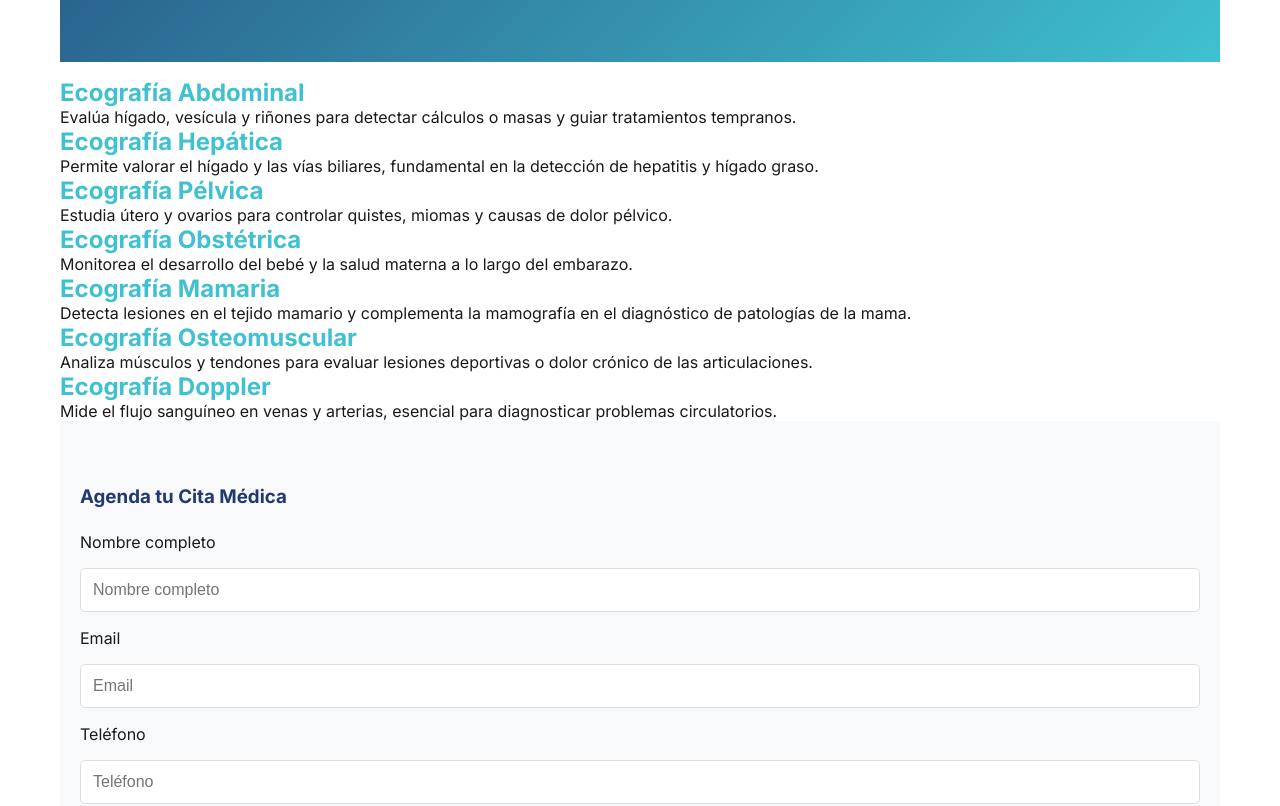
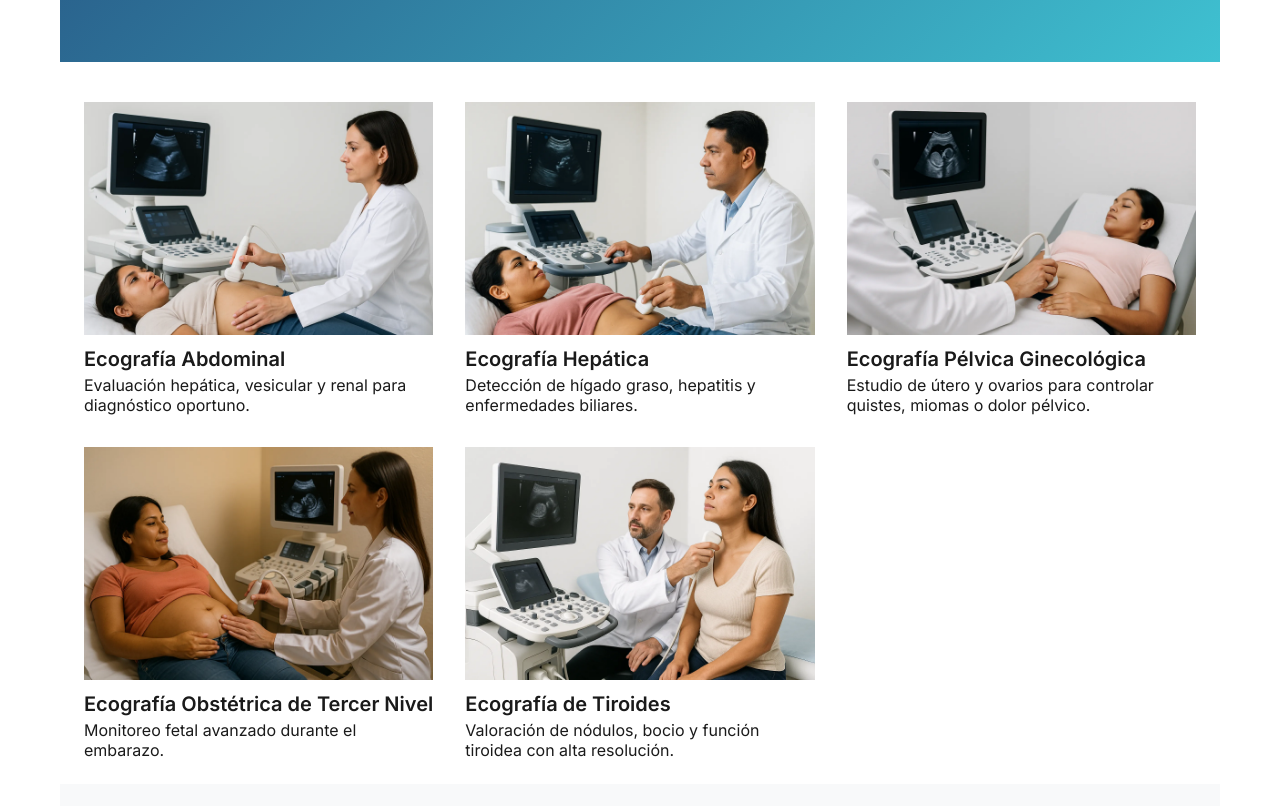
Before and after one commit to gstvgrc/verasalud-website, a Next.js app: page /servicios/ecografias in a window 1280 px wide. Shown: the part 566-1372 px from the top of the page. Built offline with nearby package versions, Linux system fonts and the light colour scheme.

Commit message:
feat: add ecografias landing grid with metadata

```diff
--- a/app/Home.module.css
+++ b/app/Home.module.css
@@ -290,6 +290,36 @@
 
 .ecografiaLinks a:hover {
   text-decoration: underline;
+}
+
+.ecografiaGrid {
+  margin-top: 1rem;
+  display: grid;
+  grid-template-columns: 1fr;
+  gap: 2rem;
+  padding: 1.5rem;
+}
+
+@media (min-width: 768px) {
+  .ecografiaGrid {
+    grid-template-columns: repeat(2, 1fr);
+  }
+}
+
+@media (min-width: 1024px) {
+  .ecografiaGrid {
+    grid-template-columns: repeat(3, 1fr);
+  }
+}
+
+.ecografiaCard h2 {
+  font-size: 1.25rem;
+  font-weight: 600;
+  margin-top: 0.5rem;
+}
+
+.ecografiaCard p {
+  margin-top: 0.25rem;
 }
 
 /* Convenios Section */
--- a/app/servicios/ecografias/page.js
+++ b/app/servicios/ecografias/page.js
@@ -17,7 +17,7 @@ export const metadata = {
       { url: '/og-image.jpg', width: 1200, height: 630, alt: 'Ecografías en VeraSalud Cali' }
     ],
     locale: 'es_CO',
-    type: 'article'
+    type: 'website'
   },
   twitter: {
     card: 'summary_large_image',
@@ -32,7 +32,39 @@ export default function EcografiasPage() {
     '@type': 'CollectionPage',
     name: 'Ecografías en VeraSalud',
     description: 'Listado de servicios de ecografías convencionales y Doppler en Cali',
-    url: 'https://verasalud.com/servicios/ecografias'
+    url: 'https://verasalud.com/servicios/ecografias',
+    itemListElement: [
+      {
+        '@type': 'ListItem',
+        position: 1,
+        name: 'Ecografía Abdominal',
+        url: 'https://verasalud.com/servicios/ecografias/abdominal'
+      },
+      {
+        '@type': 'ListItem',
+        position: 2,
+        name: 'Ecografía Hepática',
+        url: 'https://verasalud.com/servicios/ecografias/hepatica'
+      },
+      {
+        '@type': 'ListItem',
+        position: 3,
+        name: 'Ecografía Pélvica Ginecológica',
+        url: 'https://verasalud.com/servicios/ecografias/pelvica'
+      },
+      {
+        '@type': 'ListItem',
+        position: 4,
+        name: 'Ecografía Obstétrica de Tercer Nivel',
+        url: 'https://verasalud.com/servicios/ecografias/obstetrica/tercer-nivel'
+      },
+      {
+        '@type': 'ListItem',
+        position: 5,
+        name: 'Ecografía de Tiroides',
+        url: 'https://verasalud.com/servicios/ecografias/tiroides'
+      }
+    ]
   }
 
   return (
@@ -62,56 +94,86 @@ export default function EcografiasPage() {
         />
       </section>
 
-      <section className={styles.ecografiaLinks}>
-        <h2>
-          <Link href="/servicios/ecografias/abdominal">Ecografía Abdominal</Link>
-        </h2>
-        <p>
-          Evalúa hígado, vesícula y riñones para detectar cálculos
-          o masas y guiar tratamientos tempranos.
-        </p>
-        <h2>
-          <Link href="/servicios/ecografias/hepatica">Ecografía Hepática</Link>
-        </h2>
-        <p>
-          Permite valorar el hígado y las vías biliares, fundamental en la
-          detección de hepatitis y hígado graso.
-        </p>
-        <h2>
-          <Link href="/servicios/ecografias/pelvica">Ecografía Pélvica</Link>
-        </h2>
-        <p>
-          Estudia útero y ovarios para controlar quistes, miomas y causas de
-          dolor pélvico.
-        </p>
-        <h2>
-          <Link href="/servicios/ecografias/obstetrica">Ecografía Obstétrica</Link>
-        </h2>
-        <p>
-          Monitorea el desarrollo del bebé y la salud materna a lo largo del
-          embarazo.
-        </p>
-        <h2>
-          <Link href="/servicios/ecografias/mamaria">Ecografía Mamaria</Link>
-        </h2>
-        <p>
-          Detecta lesiones en el tejido mamario y complementa la mamografía en
-          el diagnóstico de patologías de la mama.
-        </p>
-        <h2>
-          <Link href="/servicios/ecografias/osteomuscular">Ecografía Osteomuscular</Link>
-        </h2>
-        <p>
-          Analiza músculos y tendones para evaluar lesiones deportivas o
-          dolor crónico de las articulaciones.
-        </p>
-        <h2>
-          <Link href="/servicios/ecografias/doppler">Ecografía Doppler</Link>
-        </h2>
-        <p>
-          Mide el flujo sanguíneo en venas y arterias, esencial para
-          diagnosticar problemas circulatorios.
-        </p>
+      <section className={styles.ecografiaGrid}>
+        <article className={styles.ecografiaCard}>
+          <Link href="/servicios/ecografias/abdominal">
+            <Image
+              src="/ecografia-abdominal-verasalud-cali.webp"
+              alt="Ecografía abdominal en Cali - VeraSalud"
+              width={500}
+              height={300}
+              sizes="(max-width: 768px) 100vw, (max-width: 1200px) 50vw, 33vw"
+              style={{ width: '100%', height: 'auto' }}
+              priority
+            />
+            <h2>Ecografía Abdominal</h2>
+            <p>Evaluación hepática, vesicular y renal para diagnóstico oportuno.</p>
+          </Link>
+        </article>
+
+        <article className={styles.ecografiaCard}>
+          <Link href="/servicios/ecografias/hepatica">
+            <Image
+              src="/ecografia-hepatica-verasalud-cali.webp"
+              alt="Ecografía hepática en Cali - VeraSalud"
+              width={500}
+              height={300}
+              sizes="(max-width: 768px) 100vw, (max-width: 1200px) 50vw, 33vw"
+              style={{ width: '100%', height: 'auto' }}
+              loading="lazy"
+            />
+            <h2>Ecografía Hepática</h2>
+            <p>Detección de hígado graso, hepatitis y enfermedades biliares.</p>
+          </Link>
+        </article>
+
+        <article className={styles.ecografiaCard}>
+          <Link href="/servicios/ecografias/pelvica">
+            <Image
+              src="/ecografia-pelvica-ginecologica-verasalud-cali.webp"
+              alt="Ecografía pélvica ginecológica en Cali - VeraSalud"
+              width={500}
+              height={300}
+              sizes="(max-width: 768px) 100vw, (max-width: 1200px) 50vw, 33vw"
+              style={{ width: '100%', height: 'auto' }}
+              loading="lazy"
+            />
+            <h2>Ecografía Pélvica Ginecológica</h2>
+            <p>Estudio de útero y ovarios para controlar quistes, miomas o dolor pélvico.</p>
+          </Link>
+        </article>
+
+        <article className={styles.ecografiaCard}>
+          <Link href="/servicios/ecografias/obstetrica/tercer-nivel">
+            <Image
+              src="/ecografia-obstetrica-tercer-nivel-verasalud-cali.webp"
+              alt="Ecografía obstétrica tercer nivel en Cali - VeraSalud"
+              width={500}
+              height={300}
+              sizes="(max-width: 768px) 100vw, (max-width: 1200px) 50vw, 33vw"
+              style={{ width: '100%', height: 'auto' }}
+              loading="lazy"
+            />
+            <h2>Ecografía Obstétrica de Tercer Nivel</h2>
+            <p>Monitoreo fetal avanzado durante el embarazo.</p>
+          </Link>
+        </article>
+
+        <article className={styles.ecografiaCard}>
+          <Link href="/servicios/ecografias/tiroides">
+            <Image
+              src="/ecografia-tiroides-verasalud-cali.webp"
+              alt="Ecografía de tiroides en Cali - VeraSalud"
+              width={500}
+              height={300}
+              sizes="(max-width: 768px) 100vw, (max-width: 1200px) 50vw, 33vw"
+              style={{ width: '100%', height: 'auto' }}
+              loading="lazy"
+            />
+            <h2>Ecografía de Tiroides</h2>
+            <p>Valoración de nódulos, bocio y función tiroidea con alta resolución.</p>
+          </Link>
+        </article>
       </section>
 
       <section className={styles.contact}>
```
